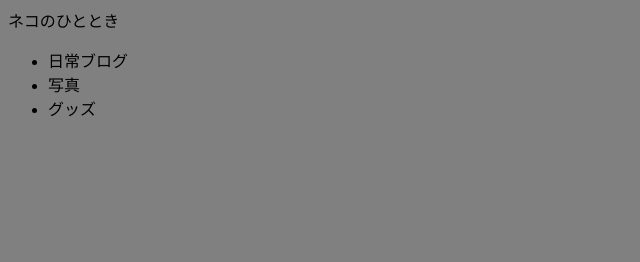
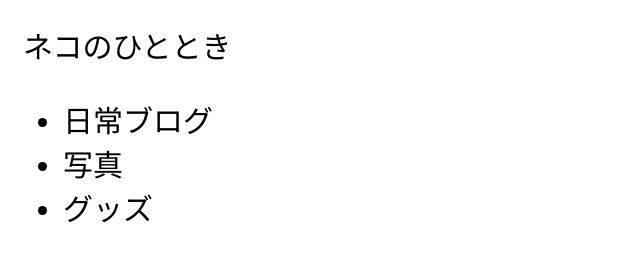
Before and after one commit to harada-i/cats299, a plain HTML site: page index.html in a window 1280 px wide. Shown: the whole page, without its empty margins (0-640 px from the left). Drawn offline with Linux system fonts and the light colour scheme.

Commit message:
Update stylesheet.css

```diff
--- a/stylesheet.css
+++ b/stylesheet.css
@@ -1,13 +1,24 @@
 * {
-  background-color: gray;
   font-family: "Meiryo UI"
 }
 
-title {
-  color: black;
+.header {
+  background-color: white;
+  height: 50px;
+  width: auto;
+  float: left;
+  padding: 15px;
+  font-size: 30px;
 }
 
-header {
-  color: black;
-  font-size:32px;
+.header-list {
+  list-style: none;
+  float: left;
 }
+
+
+.main {
+  background-color:　#FFFF99;
+  height: 300px;
+  width: auto;
+}
```
